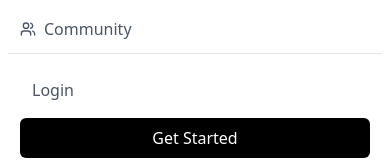
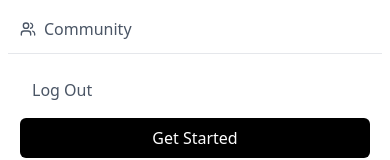
Before and after one commit to R0nMann/EduShield, a React (Vite) app: page /home in a window 390 px wide. Both pictures are taken after a click on the button 354 px from the left and 32 px from the top of the page. Shown: the part 196-356 px from the top of the page. Built offline with nearby package versions, Linux system fonts and the light colour scheme.

Commit message:
feat: add log out button for mobile users

```diff
--- a/src/Components/Navbar.jsx
+++ b/src/Components/Navbar.jsx
@@ -112,9 +112,9 @@ const Navbar = () => {
             </a>
             <div className="pt-4 pb-3 border-t border-gray-200">
               <div className="flex flex-col space-y-2 px-3">
-                <button className="text-gray-600 hover:text-gray-900 text-left px-3 py-2 text-base font-medium">
-                  Login
-                </button>
+                <Link to="/"><button className="text-gray-600 hover:text-gray-900 text-left px-3 py-2 text-base font-medium">
+                  Log Out
+                </button></Link>
                 <button className="bg-black text-white px-4 py-2 rounded-md text-base font-medium hover:bg-gray-800 transition-colors duration-200">
                   Get Started
                 </button>
```
